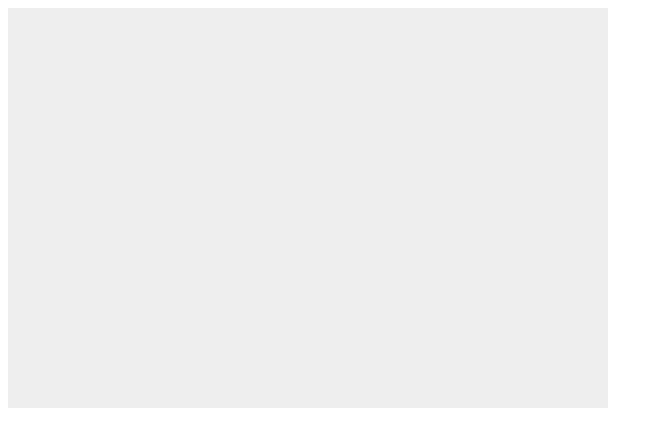
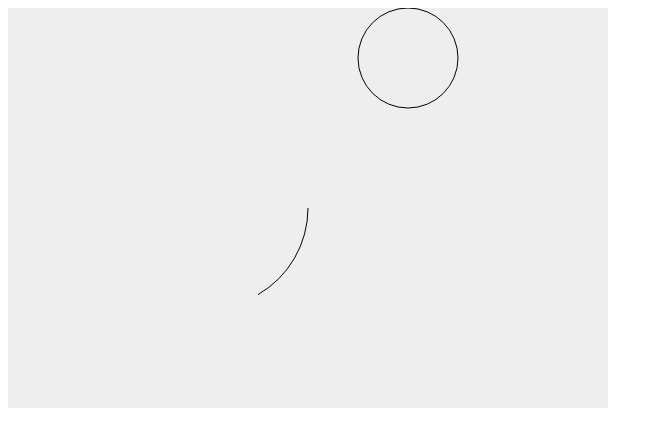
Before and after one commit to fireworks80/codelab-canvas, a website: page 02-draw/03.html in a window 1280 px wide. Shown: the whole page, without its empty margins (0-663 px from the left). Drawn offline with Linux system fonts and the light colour scheme.

Commit message:
arc 그리기

```diff
--- a/02-draw/03.html
+++ b/02-draw/03.html
@@ -2,8 +2,8 @@
 <html>
   <head>
     <title>Canvas</title>
-    <meta charset="UTF-8">
-    <meta name="viewport" content="width=device-width, initial-scale=1">
+    <meta charset="UTF-8" />
+    <meta name="viewport" content="width=device-width, initial-scale=1" />
     <style>
       canvas {
         background: #eee;
@@ -12,12 +12,29 @@
   </head>
 
   <body>
-    <canvas class="canvas" width="600" height="400">이 브라우저는 캔버스를 지원하지 않습니다.</canvas>
+    <canvas class="canvas" width="600" height="400"
+      >이 브라우저는 캔버스를 지원하지 않습니다.</canvas
+    >
 
     <script>
+      const canvas = document.querySelector(".canvas");
+      const ctx = canvas.getContext("2d");
+
+      const toRadian = deg => {
+        return (deg * Math.PI) / 180;
+      };
+
       // beginPath
+      ctx.beginPath();
       // arc
+      ctx.arc(200, 200, 100, 0, toRadian(60), false);
+      ctx.stroke();
       // closePath
+      ctx.beginPath(); // beginPath를 새로 작성하면 이전의 것은 closePath는 자동으로 닫힘다.
+      ctx.arc(400, 50, 50, 0, toRadian(360), false);
+      ctx.stroke();
+
+      // Math.PI * 2 : radian(각도)
     </script>
   </body>
 </html>
```
Also changed, not shown: 02-draw/02.html (+11 -0 lines).
